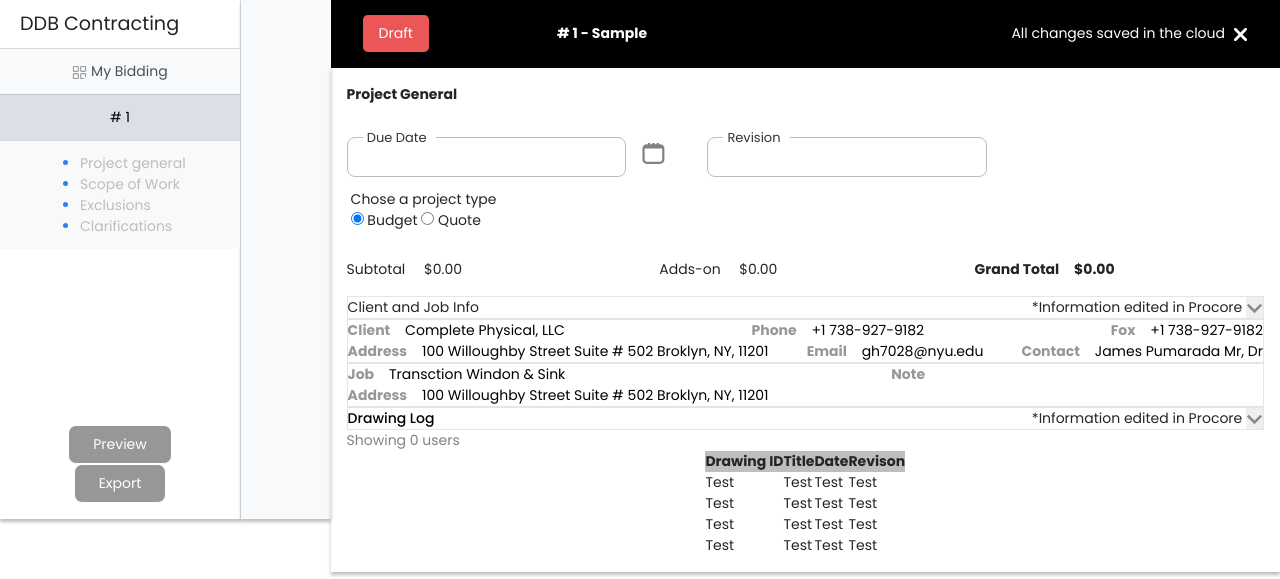
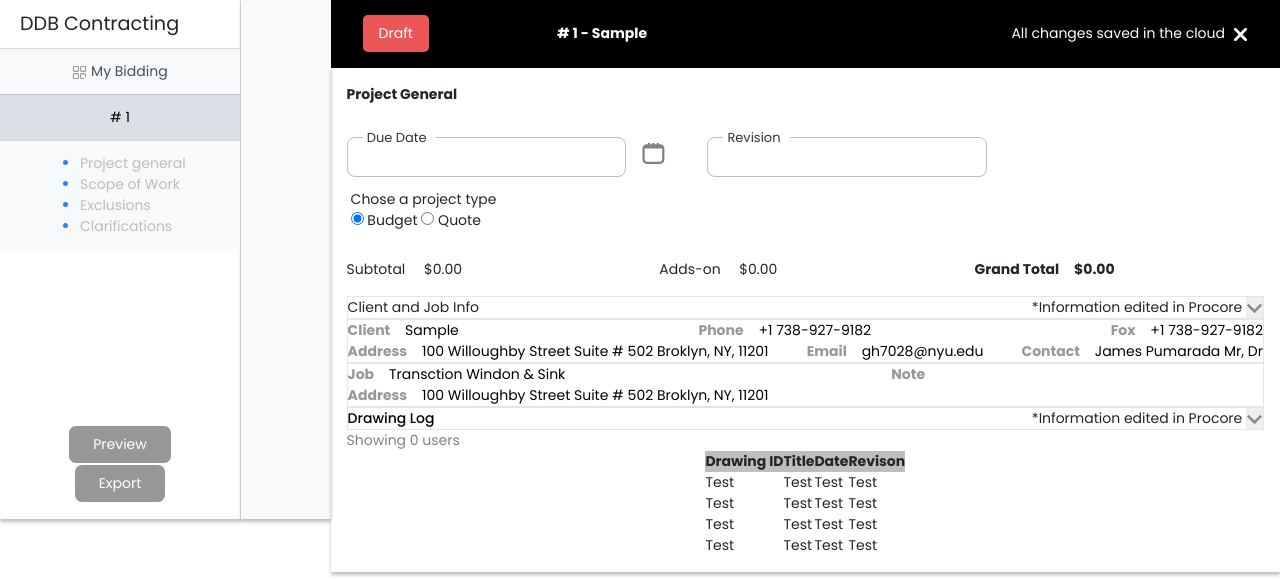
Before and after one commit to Simple2B/flora, a Flask app: page /bidding/1 in a window 1280 px wide. Shown: the part 107-686 px from the top of the page. Run offline with Flask 2, Linux system fonts and the light colour scheme; a user stored in the database is signed in; tables that the repository leaves empty hold one stand-in row (values such as "Sample post"); some libraries are stand-ins or nearby versions.

Commit message:
add rendering bid_client on bidding page

```diff
--- a/app/templates/bidding.html
+++ b/app/templates/bidding.html
@@ -126,7 +126,7 @@
               <div>
                 <span>Client</span> &nbsp; &nbsp;
                 <span class="proj_gen-text-info">
-                  Complete Physical, LLC
+                  {{ bid.client }}
                 </span>
               </div>
               <div>
```
